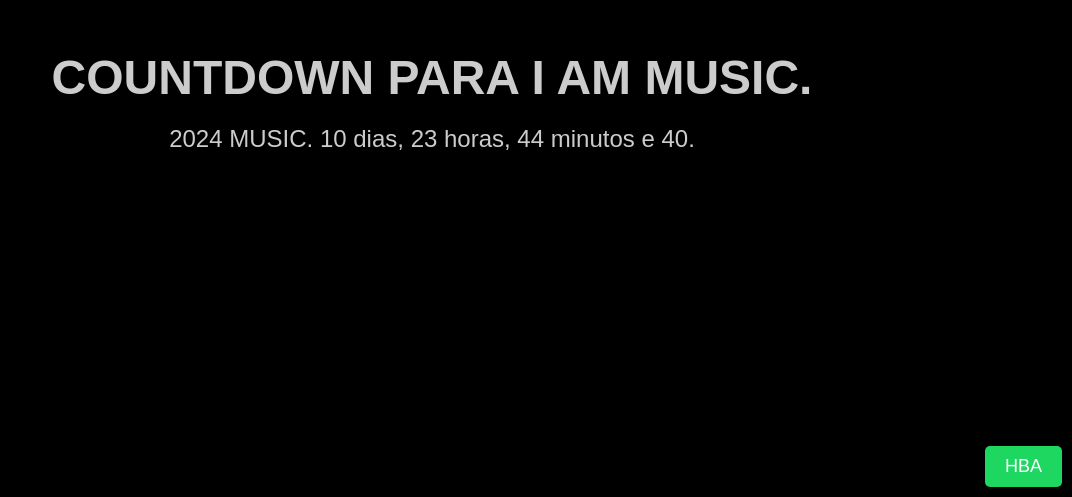
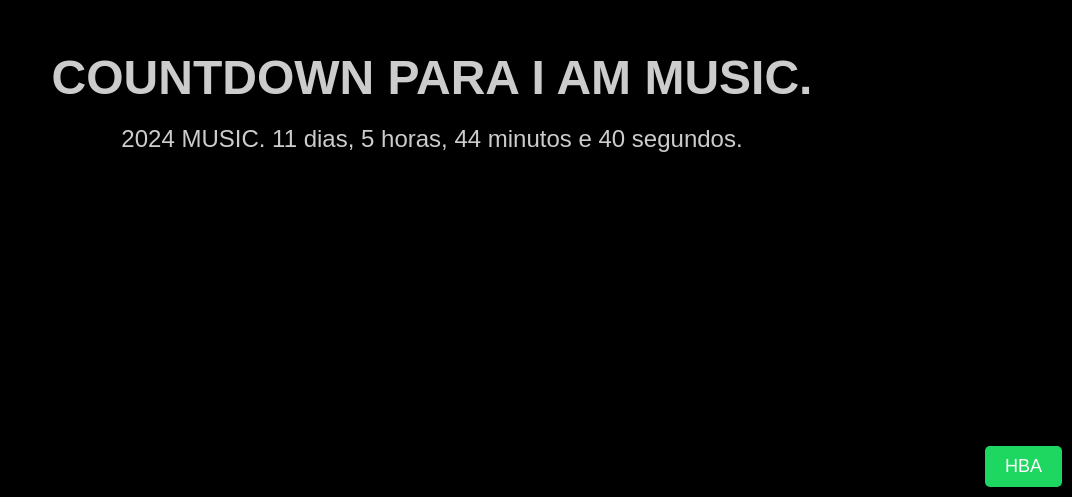
Before and after one commit to yuukierr/utopia, a plain HTML site: page index.html in a window 1280 px wide. Shown: the part 303-800 px from the top of the page, without its empty margins (208-1280 px from the left). Drawn offline with Linux system fonts and the light colour scheme.

Commit message:
Update index.html

```diff
--- a/index.html
+++ b/index.html
@@ -1,8 +1,9 @@
 <!DOCTYPE html>
-<html>
+<html lang="pt-BR">
 <head>
   <meta charset="UTF-8">
-  <title>Travis Scott - Utopia.</title>
+  <meta name="viewport" content="width=device-width, initial-scale=1.0">
+  <title>Playboi Carti - MUSIC</title>
   <link rel="icon" type="image/png" href="midia/music.jpg">
   <style>
     body {
@@ -50,22 +51,25 @@
   <a class="button" href="https://youtu.be/Ho6evSsYjDY">HBA</a>
 
   <script>
-    // Defina a data de destino (21 de junho de 2023 às 00h)
-    const targetDate = new Date('2024-09-13T00:00:00').getTime();
+    // Defina a data de destino (13 de setembro de 2024 às 00:00, horário de Brasília)
+    const targetDate = new Date('2024-09-13T00:00:00-03:00').getTime();
 
     // Atualize o contador a cada segundo
     setInterval(() => {
-      // Obtenha a data e hora atual
-      const now = new Date().getTime();
+      // Obtenha a data e hora atual (horário de Brasília)
+      const now = new Date();
+      const offset = now.getTimezoneOffset() / 60; // Diferença em horas entre o horário local e UTC
+      const brasiliaOffset = -3; // Horário de Brasília é UTC-3
+      const adjustedNow = now.getTime() + (brasiliaOffset - offset) * 60 * 60 * 1000;
 
       // Calcule a diferença entre a data atual e a data de destino
-      const difference = targetDate - now;
+      const difference = targetDate - adjustedNow;
 
-  // Se a contagem regressiva terminar, exiba uma mensagem
-  if (difference <= 0) {
-    document.getElementById('countdown').innerHTML = 'A contagem regressiva terminou!';
-    return;
-  }
+      // Se a contagem regressiva terminar, exiba uma mensagem
+      if (difference <= 0) {
+        document.getElementById('countdown').innerHTML = 'A contagem regressiva terminou!';
+        return;
+      }
 
       // Calcule o tempo restante em dias, horas, minutos e segundos
       const days = Math.floor(difference / (1000 * 60 * 60 * 24));
@@ -75,7 +79,7 @@
 
       // Exiba a contagem regressiva na página
       document.getElementById('countdown').innerHTML =
-        `2024 MUSIC. ${days} dias, ${hours} horas, ${minutes} minutos e ${seconds}.`;
+        `2024 MUSIC. ${days} dias, ${hours} horas, ${minutes} minutos e ${seconds} segundos.`;
 
     }, 1000);
   </script>
```
